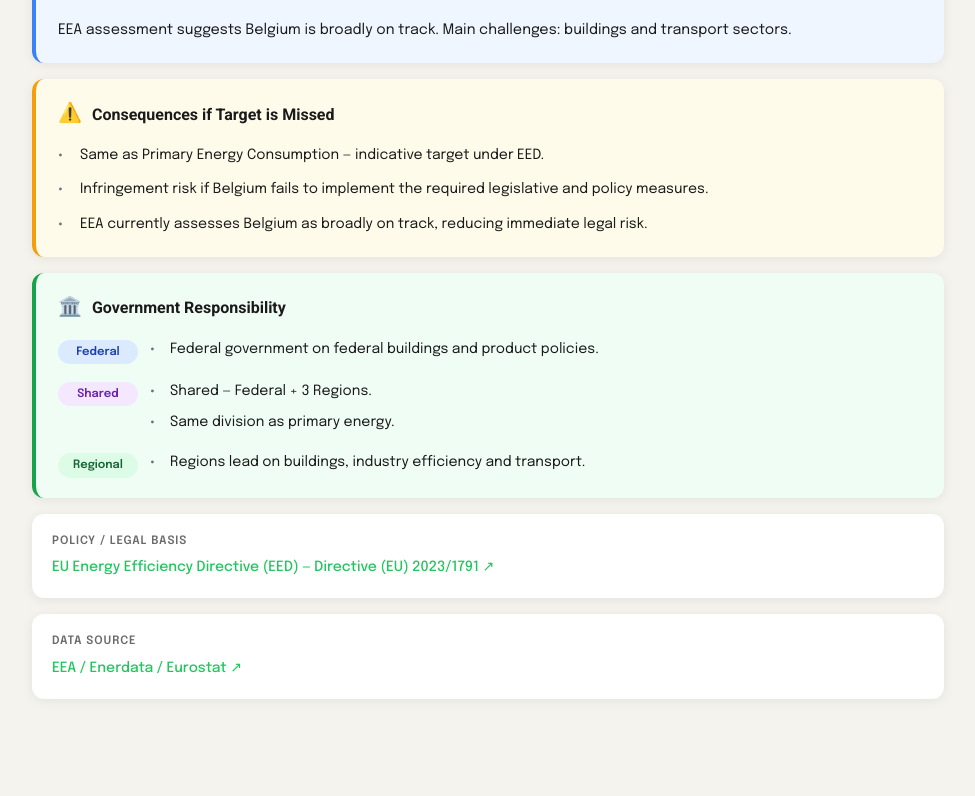
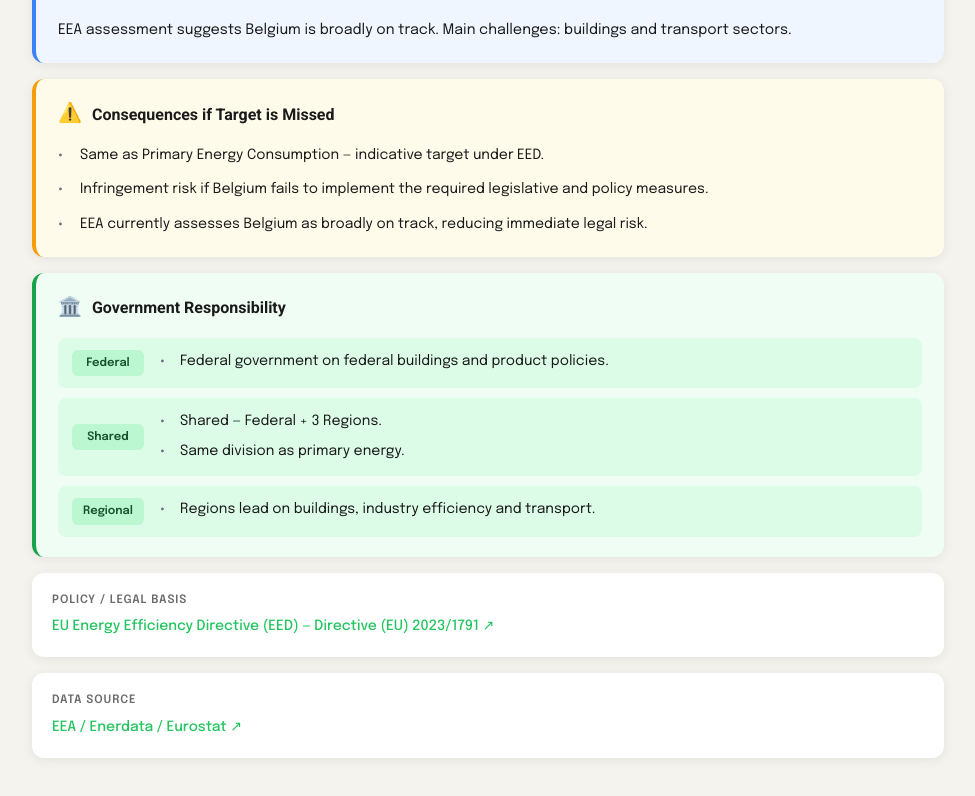
Before and after one commit to TjokMeuwissen/Belgium-Environment-Tracker, a Next.js app: page /climate-energy/final-energy-consumption in a window 1280 px wide. Shown: the part 932-1728 px from the top of the page, without its empty margins (152-1127 px from the left). Before the commit the page ends 1695 px from the top, so only its background shows below. Built offline with nearby package versions, Linux system fonts and the light colour scheme.

Commit message:
Add files via upload

```diff
--- a/app/globals.css
+++ b/app/globals.css
@@ -301,35 +301,42 @@ footer { background: #1a1a1a; color: #666; text-align: center; padding: 24px 32p
 }
 
 .responsibility-groups {
-  display: flex; flex-direction: column; gap: 16px;
+  display: flex; flex-direction: column; gap: 10px;
 }
 
+/* Each group is a card with darker green background */
 .responsibility-group {
-  display: grid;
-  grid-template-columns: 80px 1fr;
-  gap: 12px;
+  background: #dcfce7;
+  border-radius: 8px;
+  padding: 12px 14px;
+  display: flex;
+  gap: 16px;
   align-items: flex-start;
 }
 
+/* Label column — fixed width, vertically centred */
 .responsibility-tag {
   flex-shrink: 0;
-  padding: 3px 10px;
-  border-radius: 999px;
+  width: 72px;
+  padding: 4px 0;
+  border-radius: 6px;
   font-size: 0.72rem;
   font-weight: 700;
   white-space: nowrap;
   text-align: center;
-  margin-top: 2px;
+  align-self: center;
 }
 
-.tag-federal  { background: #dbeafe; color: #1e40af; }
-.tag-regional { background: #dcfce7; color: #166534; }
-.tag-shared   { background: #f3e8ff; color: #6b21a8; }
+/* Override colours — all three use same dark-green palette inside the card */
+.tag-federal  { background: #bbf7d0; color: #14532d; }
+.tag-regional { background: #bbf7d0; color: #14532d; }
+.tag-shared   { background: #bbf7d0; color: #14532d; }
 
 .responsibility-list {
+  flex: 1;
   list-style: none;
   padding: 0; margin: 0;
-  display: flex; flex-direction: column; gap: 7px;
+  display: flex; flex-direction: column; gap: 6px;
 }
 
 .responsibility-list-item {
```
